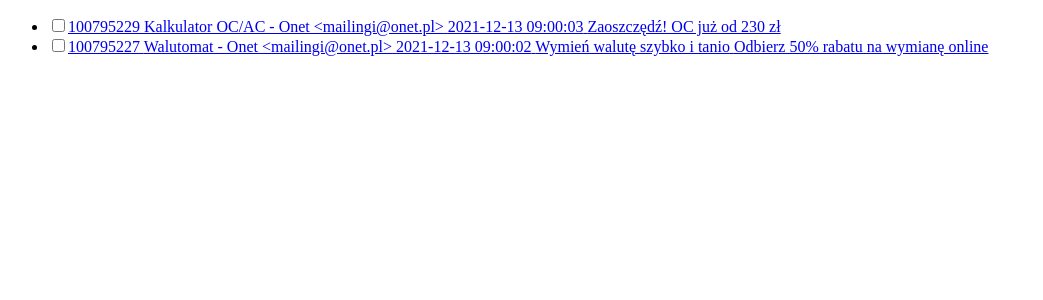
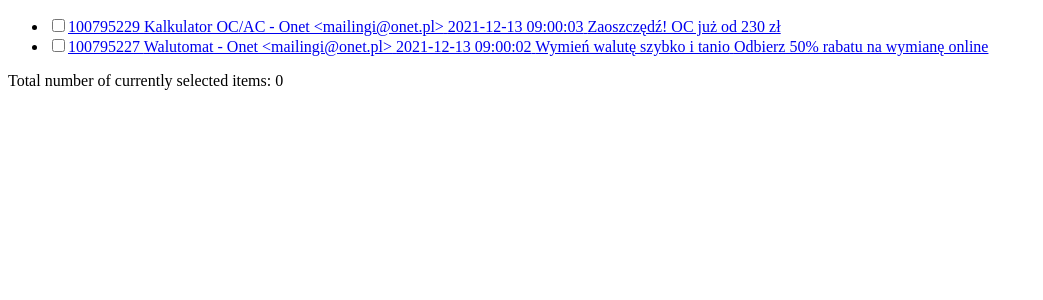
Before and after one commit to ognista/zadanie, a React (Create React App) app: page / in a window 1280 px wide. Shown: the top 300 px of the page, without its empty margins (0-1043 px from the left). Built offline with nearby package versions, Linux system fonts and the light colour scheme.

Commit message:
Add checkbox counter

```diff
--- a/src/components/ListView.js
+++ b/src/components/ListView.js
@@ -18,7 +18,18 @@
     return <ListItem key={item.id} item={item} handleChange={handleChange} />;
   });
 
-  return <ul>{list}</ul>;
+  const numberOfCheckedCheckboxes = data.filter(
+    (item) => item.is_unread === true
+  ).length;
+
+  return (
+    <React.Fragment>
+      <ul>{list}</ul>
+      <p>
+        Total number of currently selected items: {numberOfCheckedCheckboxes}
+      </p>
+    </React.Fragment>
+  );
 };
 
 export default ListView;
```
